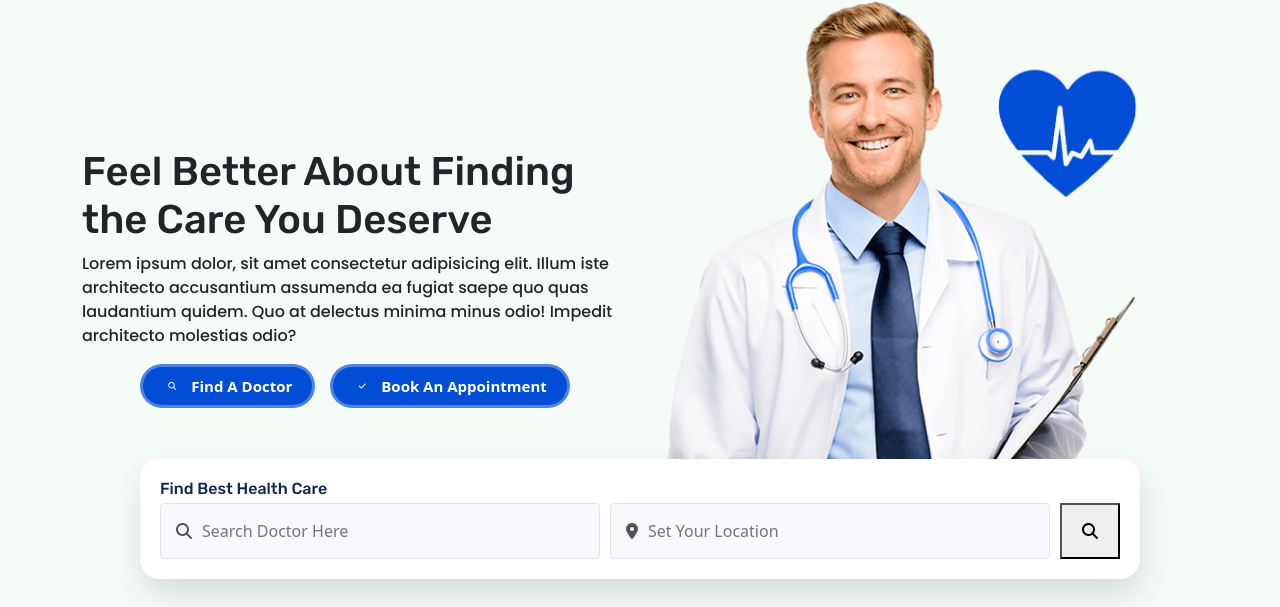
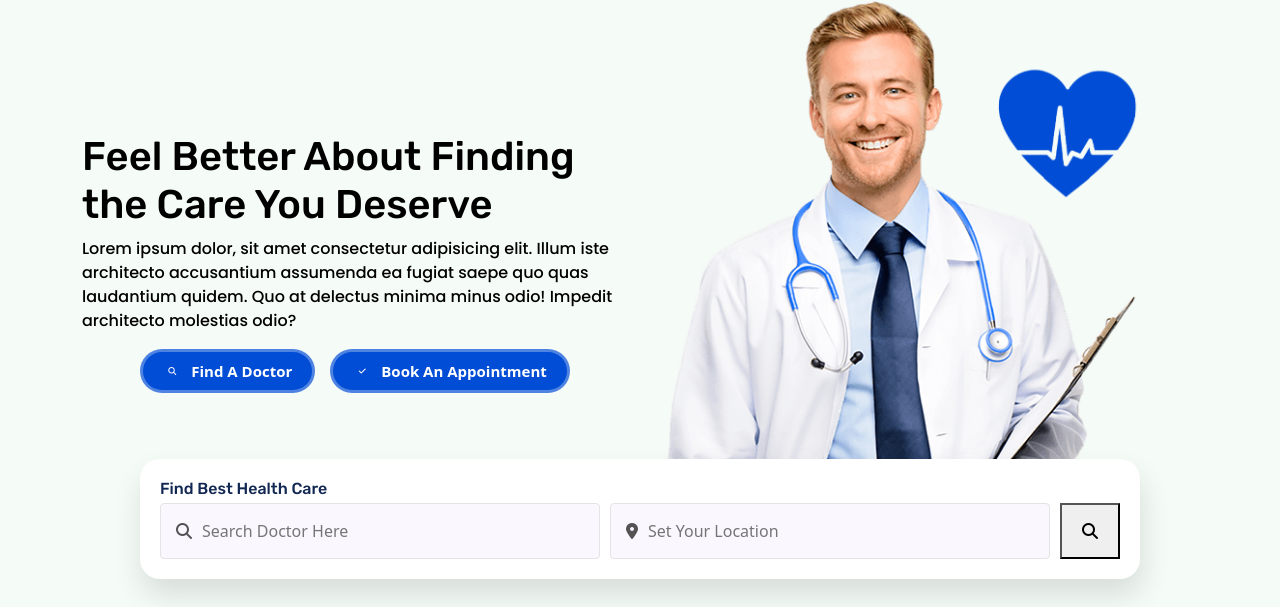
Before and after one commit to Shahzaib695/Final-e-project, a PHP site: page / in a window 1280 px wide. Shown: the part 56-663 px from the top of the page. Run offline with PHP 8.4, Linux system fonts and the light colour scheme.

Commit message:
Update style.css

```diff
--- a/css/style.css
+++ b/css/style.css
@@ -134,7 +134,8 @@ ul li a {
 
 /* Centering text and buttons */
 .hero-text {
-  margin-top: 30px;
+  color: #000;
+  /* margin-top: 30px; */
   font-weight: 500;
 }
 
```
